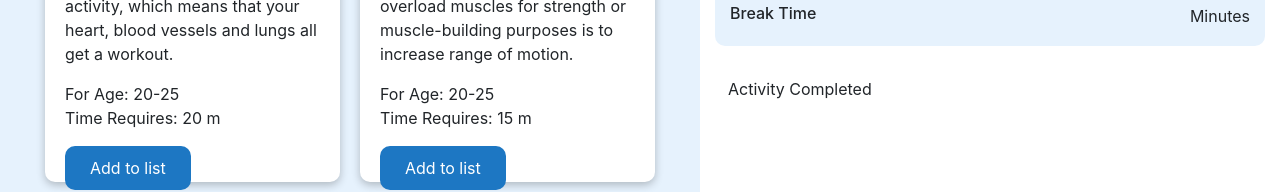
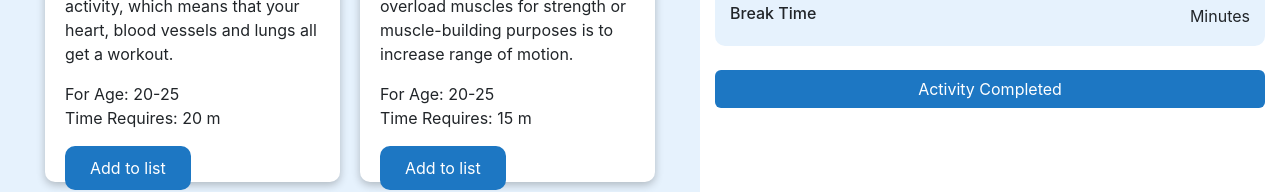
Before and after one commit to Shanta-Islam/Fitness-Club-Project, a React (Create React App) app: page / in a window 1280 px wide. Shown: the part 470-662 px from the top of the page. Built offline with nearby package versions, Linux system fonts and the light colour scheme.

Commit message:
user info css

```diff
--- a/src/components/UserInfo/UserInfo.css
+++ b/src/components/UserInfo/UserInfo.css
@@ -32,3 +32,12 @@
     background-color: #1d77c3;
     color: #fff;
 }
+.activity-btn{
+    width: 100%;
+    background-color: #1d77c3;
+    color: #fff;
+}
+.activity-btn:hover{
+    color: #1d77c3;
+    border: 1px solid #1d77c3;
+}
```
